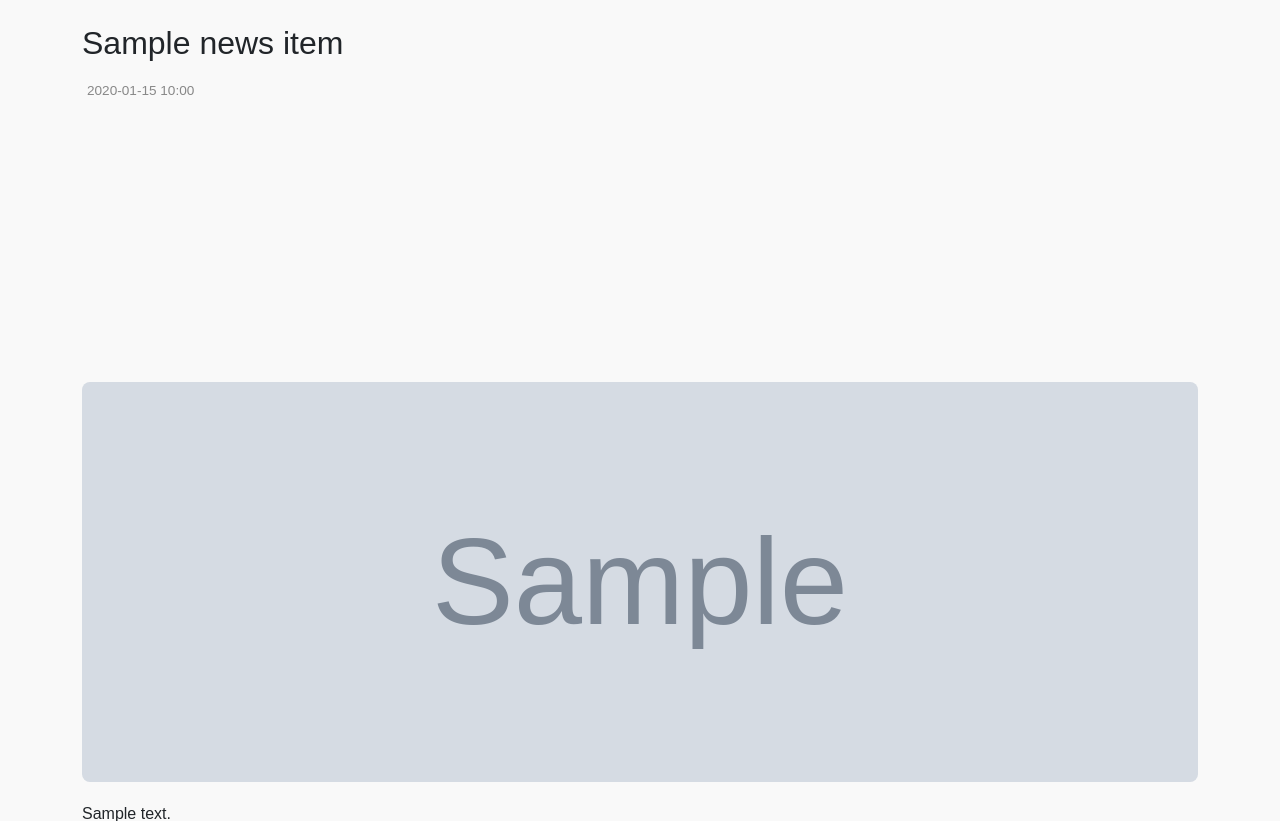
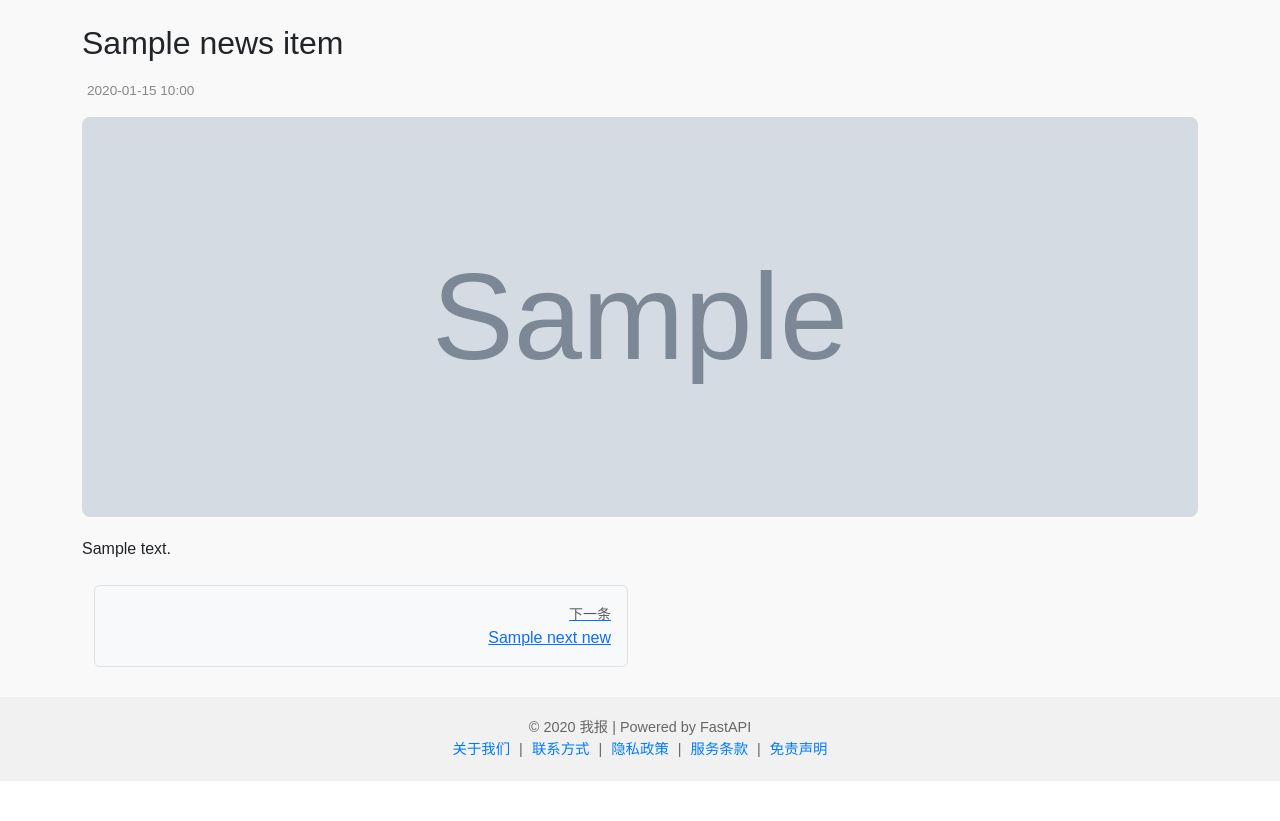
Before and after one commit to elaineling891-ux/allMyChineseNews, a FastAPI app: template templates/detail.html in a window 1280 px wide. Shown: the part 56-877 px from the top of the page. After the commit the page ends 837 px from the top, so only its background shows below. Run offline with FastAPI, Linux system fonts and the light colour scheme; the template is opened without the code that fills it: most values are stand-ins (such as "Sample title", 1, 10 or a date in 2020); grey boxes marked "Sample" are stand-in pictures; parts of the project's set-up code (start-up, migrations or seed data) failed here and were passed over.

Commit message:
Update detail.html

```diff
--- a/templates/detail.html
+++ b/templates/detail.html
@@ -24,17 +24,7 @@
     margin: 15px 0;
   }
 
-  .ads-top ins, .ads-middle ins {
-    display: block;
-    width: 100%;
-    min-height: 150px; /* 保证手机可显示 */
-  }
-
-  @media (min-width: 768px) {
-    .ads-top ins, .ads-middle ins {
-      min-height: 250px; /* PC 高度 */
-    }
-  }
+  ins.adsbygoogle { display:block; }
 </style>
 </head>
 <body>
@@ -84,7 +74,7 @@
 
     {% if loop.index0 == middle_index %}
       <!-- 中间广告 -->
-      <div class="ads-middle">
+      <div class="ads-middle" id="middle-ad">
         <ins class="adsbygoogle"
              data-ad-client="ca-pub-2460023182833054"
              data-ad-slot="6553889659"
@@ -127,7 +117,9 @@
 <script src="https://cdn.jsdelivr.net/npm/bootstrap@5.3.0/dist/js/bootstrap.bundle.min.js"></script>
 <script>
 window.addEventListener('load', () => {
-    try { (adsbygoogle = window.adsbygoogle || []).push({}); } catch(e) {}
+    document.querySelectorAll('ins.adsbygoogle').forEach(ins => {
+        try { (adsbygoogle = window.adsbygoogle || []).push({}); } catch(e) {}
+    });
 });
 </script>
 
```
